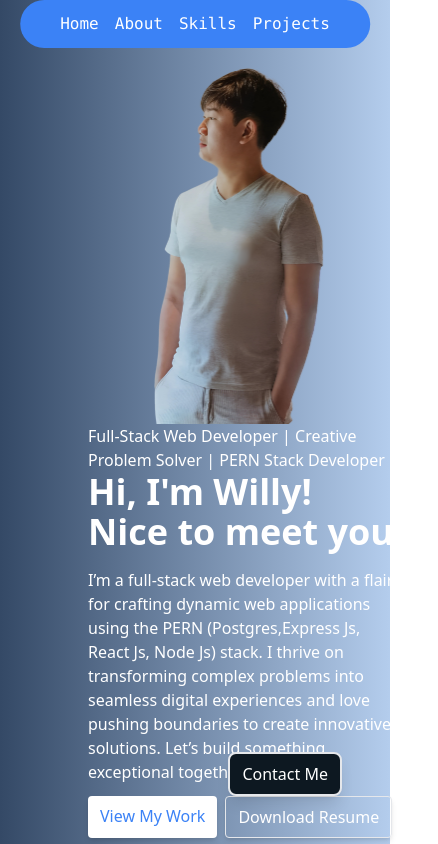
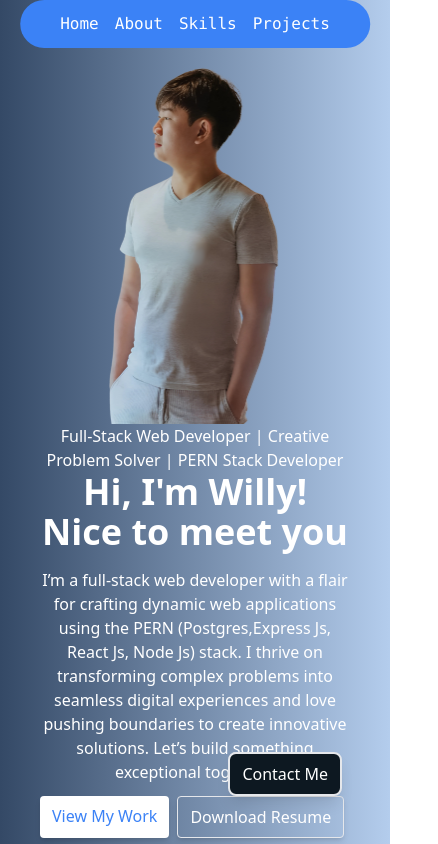
Before and after one commit to Switzer-learn/ResumeWebsite, a plain HTML site: page index.html in a window 390 px wide. Shown: the top 844 px of the page, 438 px wide, since content can reach past the window. Drawn offline with nearby package versions, Linux system fonts and the light colour scheme; a script that the page names is missing.

Commit message:
responsive hero text centered

```diff
--- a/index.html
+++ b/index.html
@@ -25,17 +25,17 @@
   </div>
   <!-- Header -->
   <header class="bg-gradient-to-r from-[#344966ff] to-[#b4cdedff] text-white py-10">
-    <div class="container mx-12 text-start flex flex-col-reverse md:flex-row justify-center" id="hero">
+    <div class="container md:mx-12 text-center md:text-start flex flex-col-reverse md:flex-row justify-center" id="hero">
         <div class="md:mt-12 justify-center px-10 w-screen md:w-1/2">
           <p class="">Full-Stack Web Developer | Creative Problem Solver | PERN Stack Developer</p>
           <h1 class="text-4xl font-bold mb-4">Hi, I'm Willy! Nice to meet you</h1>
-          <p class="text-wrap text-truncate text-start">I’m a full-stack web developer with a flair for crafting dynamic web applications using the PERN (Postgres,Express Js, React Js, Node Js) stack. I thrive on transforming complex problems into seamless digital experiences and love pushing boundaries to create innovative solutions. Let’s build something exceptional together!</p>
+          <p class="text-wrap text-truncate text-center md:text-start">I’m a full-stack web developer with a flair for crafting dynamic web applications using the PERN (Postgres,Express Js, React Js, Node Js) stack. I thrive on transforming complex problems into seamless digital experiences and love pushing boundaries to create innovative solutions. Let’s build something exceptional together!</p>
             <div class="flex gap-2 mt-3">
               <a href="#projects" class="px-3 py-2 rounded shadow-md text-blue-500 bg-white hover:bg-gray-100 transition">View My Work</a>
               <a class="px-3 py-2 rounded border shadow-md" href="./assets/resume/Willy's CV Resume.pdf" download="Willy's_Resume" >Download Resume</a>
             </div>
         </div>
-        <div class="flex justify-center align-middle w-96">
+        <div class="flex justify-center align-middle w-screen md:w-96">
             <img src="./assets/image/1.png" alt="picture of myself" id="myPic" class="h-96" />
         </div>
     </div>
```
